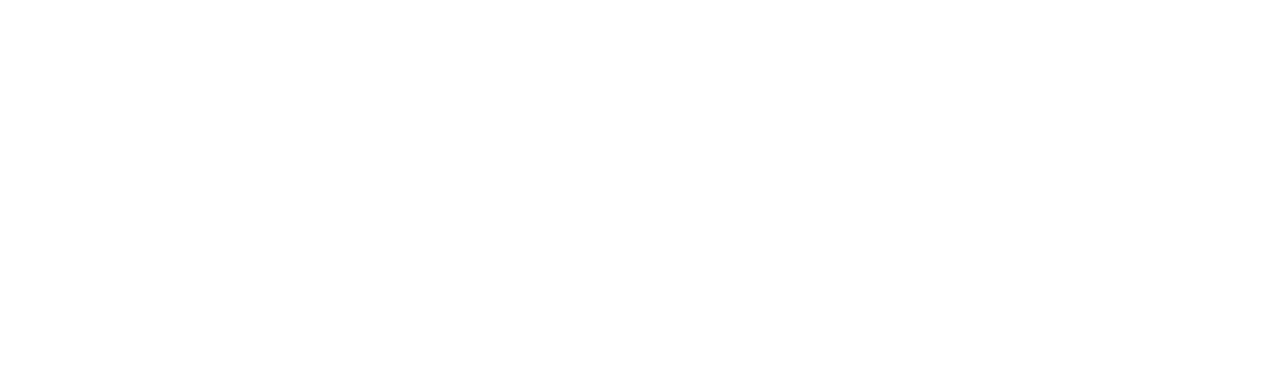
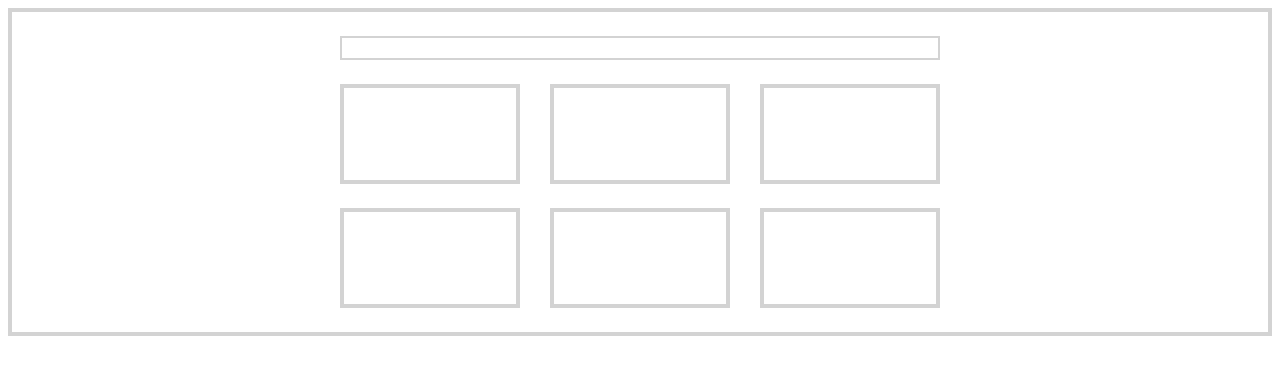
Before and after one commit to Jackcsimpson4/6-box, a plain HTML site: page index.html in a window 1280 px wide. Drawn offline with Linux system fonts and the light colour scheme.

Commit message:
finished

```diff
--- a/index.html
+++ b/index.html
@@ -8,6 +8,22 @@
     <link rel="stylesheet" href="styles.css">
 </head>
 <body>
+    <div class="container">
+        <div class="row">
+
+            <div class="title"></div>
+            <div class="box-wrapper">
+                <div class="box"></div>
+                <div class="box"></div>
+                <div class="box"></div>
+                <div class="box"></div>
+                <div class="box"></div>
+                <div class="box"></div>
+            </div>
+</div>
+
+
+    </div>
 
 </body>
 </html>
--- a/styles.css
+++ b/styles.css
@@ -0,0 +1,38 @@
+* {
+    box-sizing: border-box;
+}
+
+
+.container {
+    border: 4px solid lightgray;
+    padding: 24px 24px 0 24px;
+    display: flex;
+    justify-content: center
+}
+
+.row {
+    width: 100%;
+    max-width: 600px;
+
+}
+
+.title {
+    border: 2px solid lightgray;
+    width: 100%;
+    height: 24px;
+    margin-bottom: 24px;
+}
+
+.box {
+    border: 4px solid lightgray;
+    height: 100px;
+    width: 30%;
+    margin-bottom: 24px;
+
+}
+
+.box-wrapper {
+    display: flex;
+    flex-wrap: wrap;
+    justify-content: space-between;
+}
```
